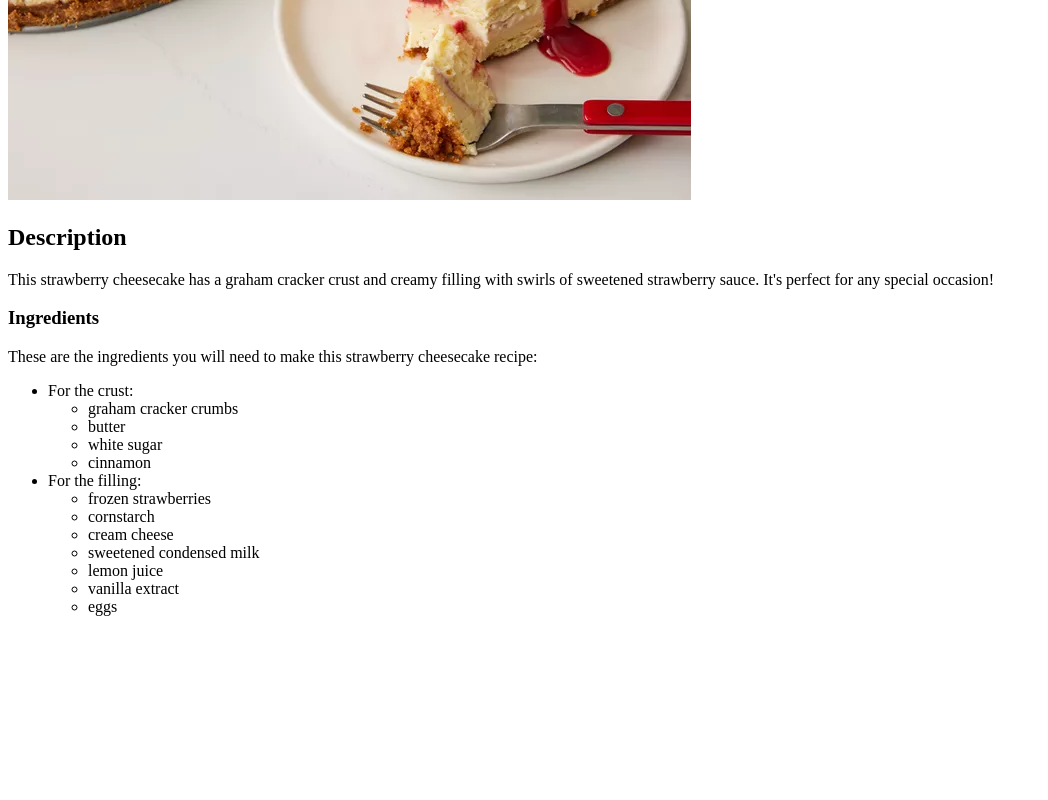
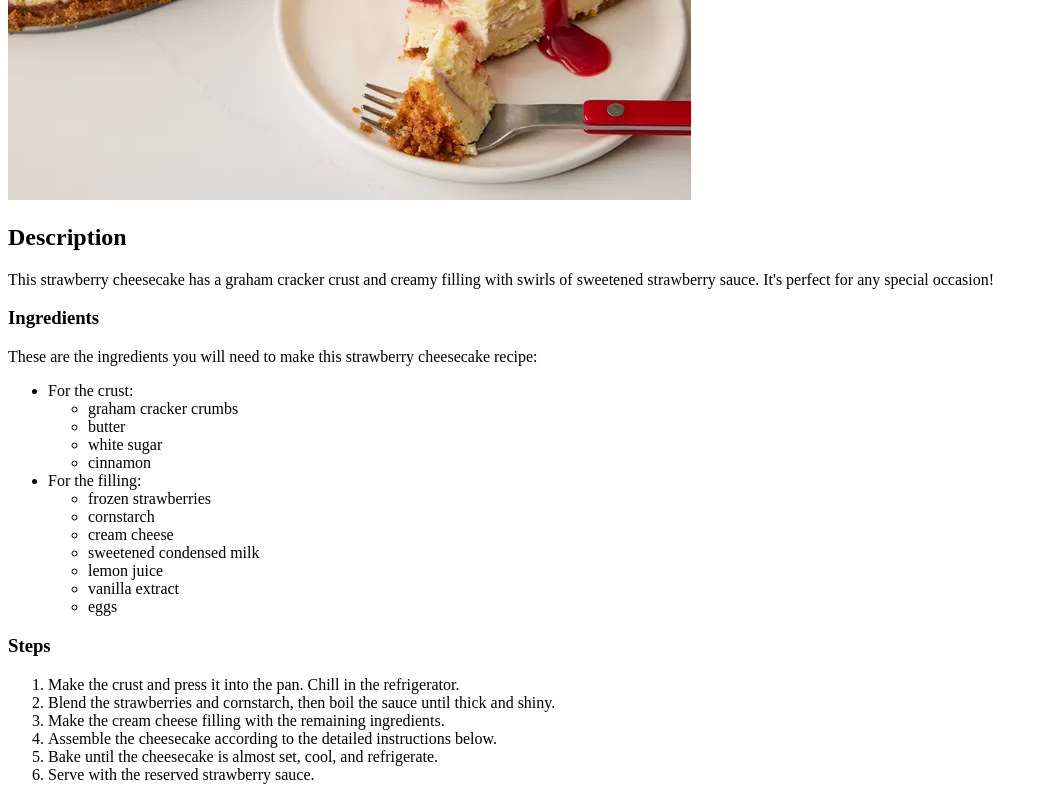
Before and after one commit to J-Toney/odin-recipes, a plain HTML site: page recipes/cheesecake.html in a window 1280 px wide. Shown: the part 426-1226 px from the top of the page, without its empty margins (0-1048 px from the left). Before the commit the page ends 1058 px from the top, so only its background shows below. Drawn offline with Linux system fonts and the light colour scheme.

Commit message:
Added preparation steps

```diff
--- a/recipes/cheesecake.html
+++ b/recipes/cheesecake.html
@@ -38,5 +38,15 @@
             </li>
         </ul>
 
+        <p><h3>Steps</h3></p>
+        <ol>
+            <li>Make the crust and press it into the pan. Chill in the refrigerator.</li>
+            <li>Blend the strawberries and cornstarch, then boil the sauce until thick and shiny.</li>
+            <li>Make the cream cheese filling with the remaining ingredients. </li>
+            <li>Assemble the cheesecake according to the detailed instructions below.</li>
+            <li>Bake until the cheesecake is almost set, cool, and refrigerate. </li>
+            <li>Serve with the reserved strawberry sauce.</li>
+
+        </ol>
     </body>
 </html>
```
